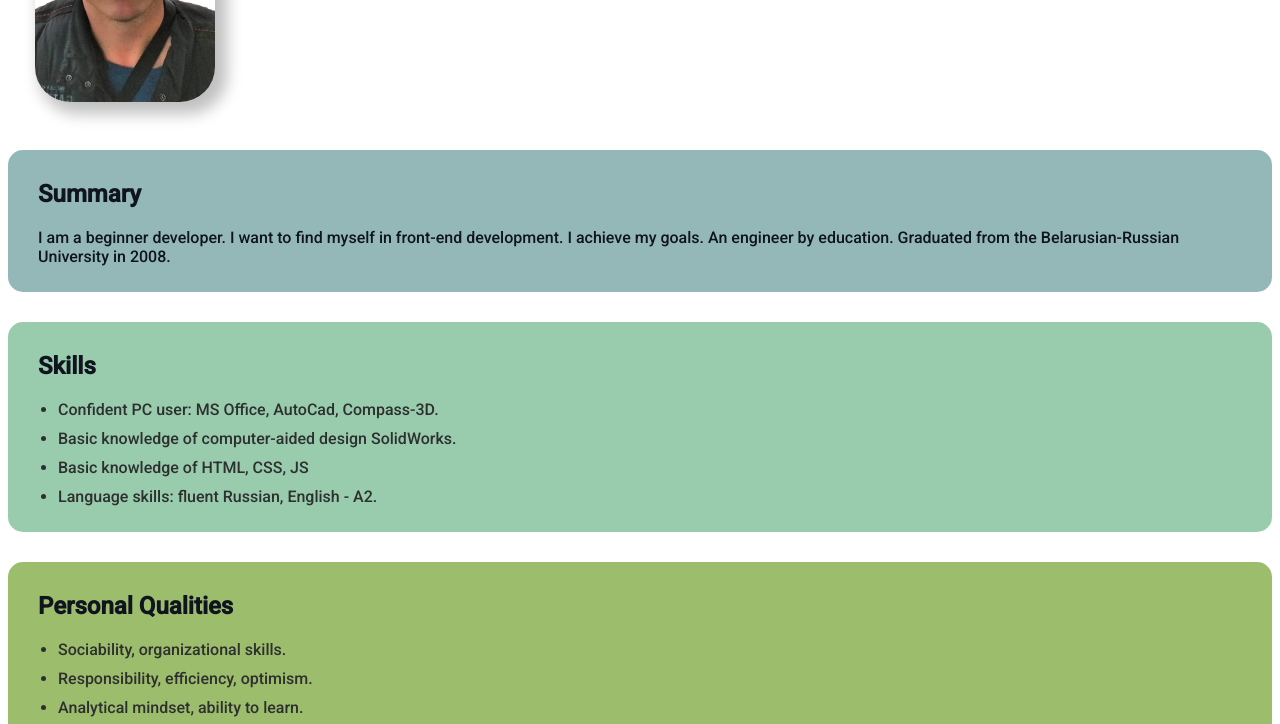
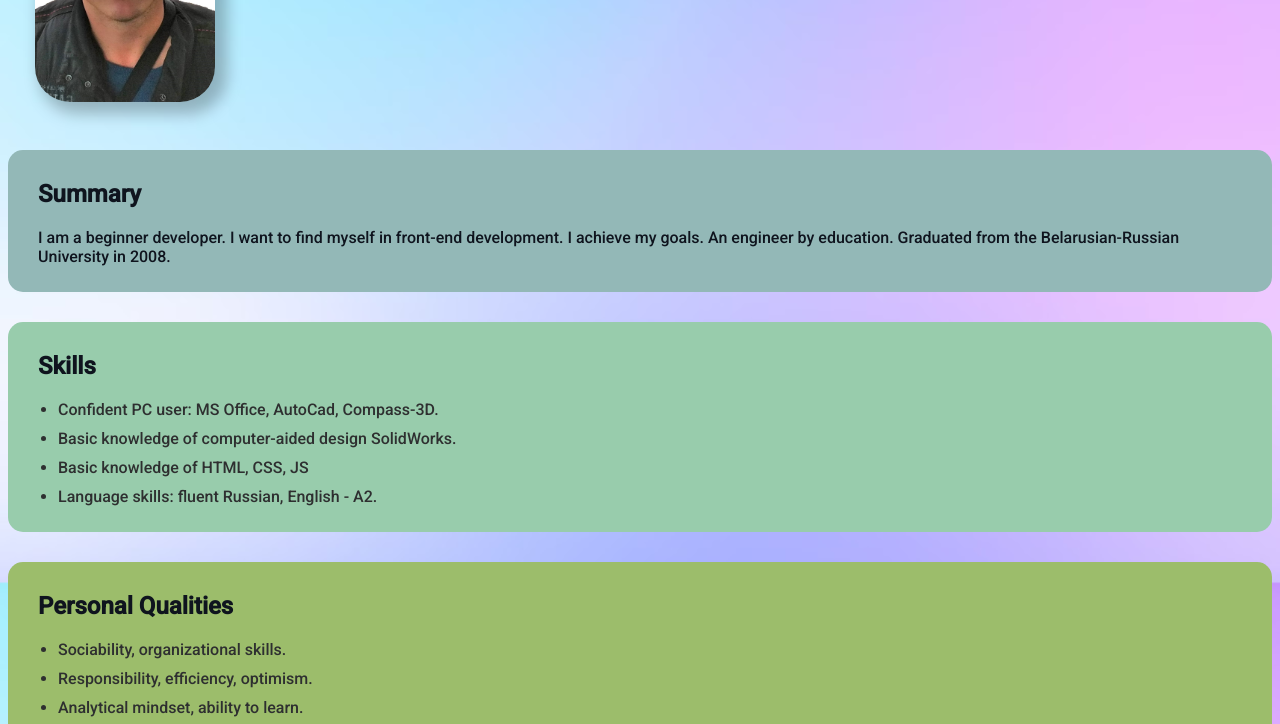
Before and after one commit to SanShelk/CV, a plain HTML site: page index.html in a window 1280 px wide. Shown: the part 270-994 px from the top of the page. Drawn offline with Linux system fonts and the light colour scheme.

Commit message:
changes
menu

```diff
--- a/css/styles.css
+++ b/css/styles.css
@@ -1,7 +1,7 @@
 @import url('https://fonts.googleapis.com/css2?family=Roboto:ital,wght@0,500;1,400&display=swap');
 
 body {
- background: url(CV-1/img/Fon.jpg);
+ background: url(/img/Fon.jpg);
  color: #0f141e;
  background-size: 100%;
 
```
